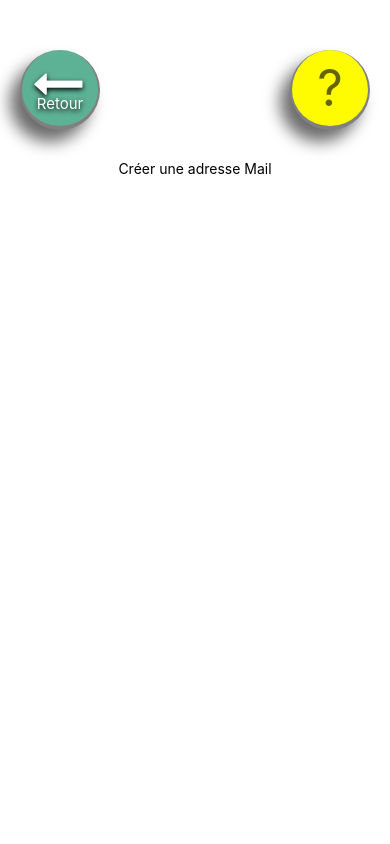
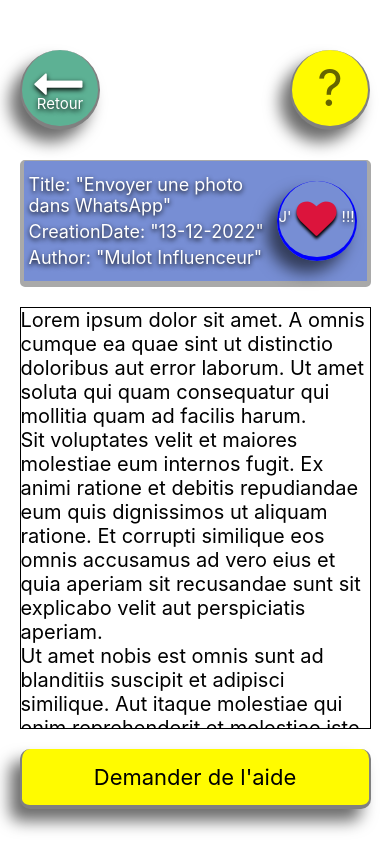
Before and after one commit to DavidB360/lemulot-frontend-user, a React Native app: screen /Tuto in a window 390 px wide. Built offline with nearby package versions, Linux system fonts and the light colour scheme.

Commit message:
save final css TutoScreen v1

```diff
--- a/reducers/user.ts
+++ b/reducers/user.ts
@@ -1,30 +1,44 @@
-import { createSlice, PayloadAction } from "@reduxjs/toolkit"
+import { createSlice, PayloadAction } from "@reduxjs/toolkit";
 
 export type UserState = {
 	value: {
-		token: string | null
-		firstName: string | null
-		lastName: string | null
-		favoriteLessons: string[]
-	}
-}
+		token: string | null;
+		firstName: string | null;
+		lastName: string | null;
+		favoriteLessons: string[];
+	};
+};
 
 const initialState: UserState = {
-	value: { token: null, firstName: null, lastName: null, favoriteLessons: [] },
-}
+	value: {
+		token: null,
+		firstName: null,
+		lastName: null,
+		favoriteLessons: [],
+	},
+};
 
 export const userSlice = createSlice({
 	name: "user",
 	initialState,
 	reducers: {
 		login: (state, action) => {
-			state.value.token = action.payload.token
-			state.value.firstName = action.payload.firstName
-			state.value.lastName = action.payload.lastName
-			state.value.favoriteLessons = action.payload.favoriteLessons
+			state.value.token = action.payload.token;
+			state.value.firstName = action.payload.firstName;
+			state.value.lastName = action.payload.lastName;
+			state.value.favoriteLessons = action.payload.favoriteLessons;
+		},
+		addToFavoriteLessons: (state, action: PayloadAction<string>) => {
+			state.value.favoriteLessons.push(action.payload);
+		},
+		removeFromFavoriteLessons: (state, action: PayloadAction<string>) => {
+			state.value.favoriteLessons = state.value.favoriteLessons.filter(
+				(data) => data !== action.payload
+			);
 		},
 	},
-})
+});
 
-export const { login } = userSlice.actions
-export default userSlice.reducer
+export const { login, addToFavoriteLessons, removeFromFavoriteLessons } =
+	userSlice.actions;
+export default userSlice.reducer;
--- a/screens/ResearchScreen.tsx
+++ b/screens/ResearchScreen.tsx
@@ -541,10 +541,6 @@ const styles = StyleSheet.create({
 		textShadowRadius: 5,
 	},
 
-	// helprequest: {
-	// 	paddingTop: 10,
-	// },
-
 	btnHelrequest: {
 		marginTop: 10,
 		backgroundColor: "#fffb00",
--- a/screens/TutoScreen.tsx
+++ b/screens/TutoScreen.tsx
@@ -3,10 +3,13 @@ import {
 	Text,
 	TouchableOpacity,
 	StyleSheet,
-	TextInput,
 	ScrollView,
 } from "react-native";
+import React, { useState } from "react";
 import FontAwesome from "react-native-vector-icons/FontAwesome";
+import { FontAwesomeIcon } from "@fortawesome/react-native-fontawesome";
+import { faHeart } from "@fortawesome/free-solid-svg-icons";
+import { faHeartCirclePlus } from "@fortawesome/free-solid-svg-icons";
 
 export default function LeconScreen({ navigation }: any) {
 	return (
@@ -30,14 +33,72 @@ export default function LeconScreen({ navigation }: any) {
 					<Text style={styles.textBtnAide}>?</Text>
 				</TouchableOpacity>
 			</View>
+			<View style={styles.titleTuto}>
+				<View style={styles.tutoText}>
+					<Text style={styles.textResult}>
+						Title: "Envoyer une photo dans WhatsApp"
+					</Text>
+					<Text style={styles.textResult}>
+						CreationDate: "13-12-2022"
+					</Text>
+					<Text style={styles.textResult}>
+						Author: "Mulot Influenceur"
+					</Text>
+				</View>
+				<TouchableOpacity
+					style={styles.btnFavorite}
+					// onPress={() => }
+				>
+					<View style={styles.icon}>
+						<Text style={styles.textBtnFavoris}>J'</Text>
+						<FontAwesome
+							name="heart"
+							size={40}
+							style={styles.iconHeart}
+						/>
+						<Text style={styles.textBtnFavoris}>!!!</Text>
+					</View>
+				</TouchableOpacity>
+			</View>
 			<View style={styles.tuto}>
-				<View style={styles.titleTuto}>
-					<Text style={styles.textTitle}>Créer une adresse Mail</Text>
-					<TouchableOpacity
-						style={styles.btnFavorite}
-						// onPress={() => }
-					></TouchableOpacity>
-				</View>
+				<ScrollView>
+					<Text style={styles.textTuto}>
+						Lorem ipsum dolor sit amet. A omnis cumque ea quae sint
+						ut distinctio doloribus aut error laborum. Ut amet
+						soluta qui quam consequatur qui mollitia quam ad facilis
+						harum.
+					</Text>
+					<Text style={styles.textTuto}>
+						Sit voluptates velit et maiores molestiae eum internos
+						fugit. Ex animi ratione et debitis repudiandae eum quis
+						dignissimos ut aliquam ratione. Et corrupti similique
+						eos omnis accusamus ad vero eius et quia aperiam sit
+						recusandae sunt sit explicabo velit aut perspiciatis
+						aperiam.
+					</Text>
+					<Text style={styles.textTuto}>
+						Ut amet nobis est omnis sunt ad blanditiis suscipit et
+						adipisci similique. Aut itaque molestiae qui enim
+						reprehenderit et molestiae iste aut laborum officia est
+						voluptas galisum ut voluptates ullam vel obcaecati
+						natus. Qui impedit deleniti aut quos ipsum ex voluptas
+						rerum sed inventore explicabo est tenetur expedita ut
+						laborum consequuntur aut totam aspernatur? Non ratione
+						rerum aut quas dolorum et facilis natus non commodi
+						repellendus in enim quas sit repellat aperiam a
+						explicabo velit.
+					</Text>
+				</ScrollView>
+			</View>
+			<View style={styles.btnBottom}>
+				<TouchableOpacity
+					style={styles.btnHelrequest}
+					// onPress={() => navigation.navigate("HelpRequest")}
+				>
+					<Text style={styles.textBtnHelrequest}>
+						Demander de l'aide
+					</Text>
+				</TouchableOpacity>
 			</View>
 		</View>
 	);
@@ -129,4 +190,129 @@ const styles = StyleSheet.create({
 		textShadowOffset: { width: 0, height: 2 },
 		textShadowRadius: 5,
 	},
+
+	titleTuto: {
+		flexDirection: "row",
+		justifyContent: "space-between",
+		alignItems: "center",
+		width: "90%",
+		height: "15%",
+		borderColor: "#a9a9a9",
+		backgroundColor: "#778ed4",
+		borderTopWidth: 1,
+		borderBottomWidth: 6,
+		borderLeftWidth: 4,
+		borderRightWidth: 4,
+		borderRadius: 5,
+	},
+
+	tutoText: {
+		marginTop: 5,
+		marginLeft: 5,
+		width: "70%",
+	},
+
+	textResult: {
+		paddingBottom: 5,
+		fontSize: 18,
+		color: "#ffffff",
+		textShadowColor: "#000000",
+		textShadowOffset: { width: 0, height: 2 },
+		textShadowRadius: 5,
+	},
+
+	btnFavorite: {
+		marginRight: 10,
+		width: 80,
+		height: 80,
+		alignItems: "center",
+		justifyContent: "center",
+		borderRadius: 40,
+		borderColor: "#0000ff",
+		// backgroundColor: "#ffd700",
+		borderBottomWidth: 4,
+		borderLeftWidth: 2,
+		borderRightWidth: 2,
+		shadowOffset: {
+			width: -10,
+			height: 12,
+		},
+		shadowOpacity: 0.58,
+		shadowRadius: 16.0,
+
+		// elevation: 15,
+	},
+
+	icon: {
+		flexDirection: "row",
+		alignItems: "center",
+		justifyContent: "center",
+	},
+
+	iconHeart: {
+		marginLeft: 5,
+		marginRight: 5,
+		color: "#dc143c",
+		textShadowColor: "#000000",
+		textShadowOffset: { width: 0, height: 3 },
+		textShadowRadius: 3,
+	},
+
+	textBtnFavoris: {
+		paddingBottom: 5,
+		color: "#ffffff",
+		fontSize: 15,
+		textShadowColor: "#000000",
+		textShadowOffset: { width: 0, height: 2 },
+		textShadowRadius: 5,
+	},
+
+	tuto: {
+		marginTop: 20,
+		flexDirection: "column",
+		justifyContent: "center",
+		alignItems: "center",
+		width: "90%",
+		height: "50%",
+		borderWidth: 1,
+	},
+
+	textTuto: {
+		fontSize: 20,
+	},
+
+	btnBottom: {
+		flexDirection: "column",
+		justifyContent: "center",
+		alignItems: "center",
+		width: "100%",
+	},
+
+	btnHelrequest: {
+		marginTop: 20,
+		backgroundColor: "#fffb00",
+		width: "90%",
+		height: 60,
+		flexDirection: "row",
+		alignItems: "center",
+		justifyContent: "center",
+		borderRadius: 10,
+		borderColor: "#808080",
+		borderBottomWidth: 4,
+		borderLeftWidth: 2,
+		borderRightWidth: 2,
+		shadowOffset: {
+			width: -10,
+			height: 12,
+		},
+		shadowOpacity: 0.58,
+		shadowRadius: 16.0,
+
+		elevation: 25,
+	},
+
+	textBtnHelrequest: {
+		fontSize: 22,
+		color: "#000000",
+	},
 });
```
